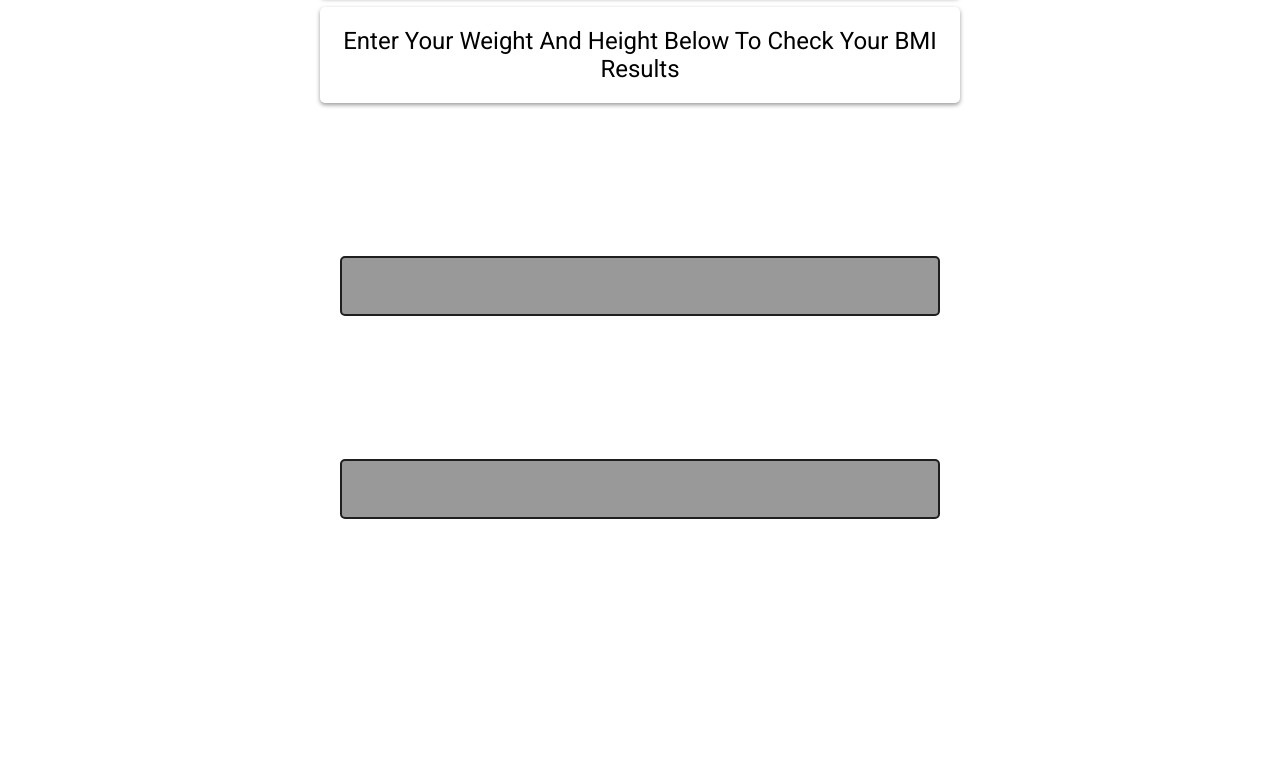
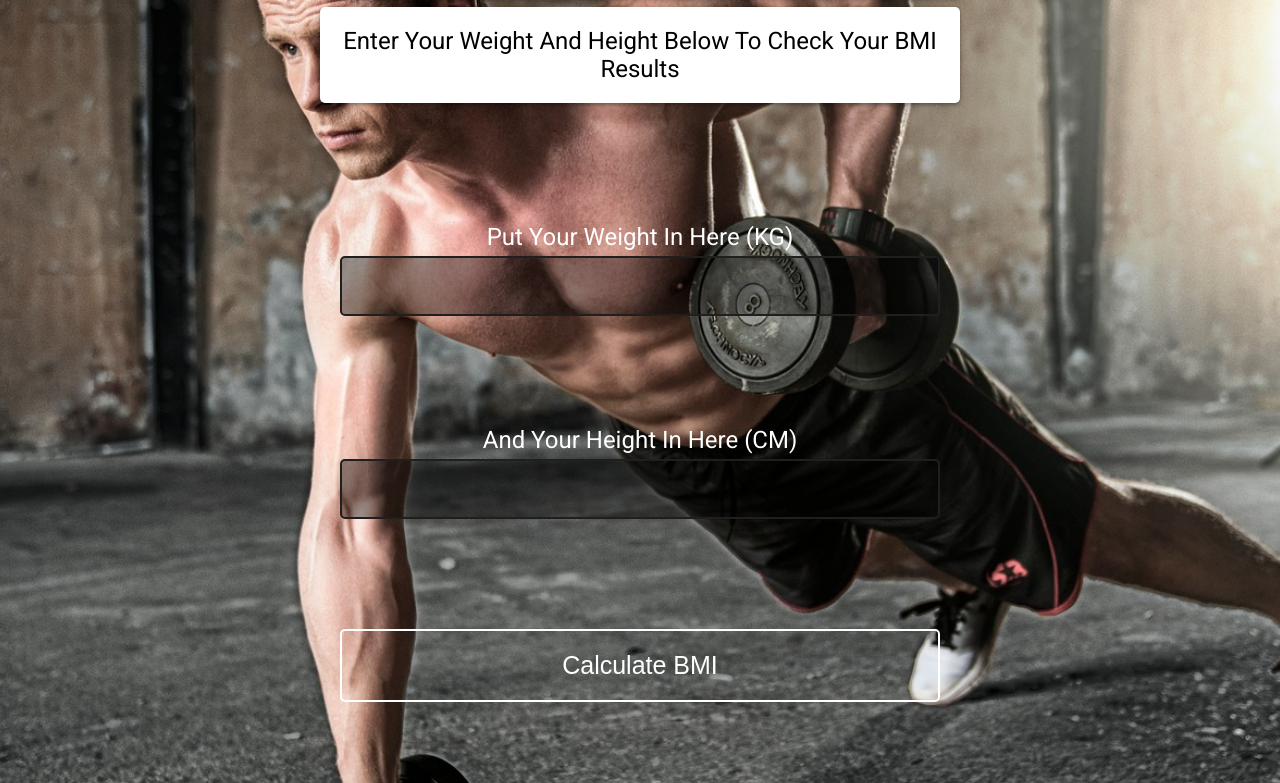
Before and after one commit to DeVitorCruz/BMI-calculator, a plain HTML site: page index.html in a window 1280 px wide. Shown: the part 185-968 px from the top of the page. Drawn offline with nearby package versions, Linux system fonts and the light colour scheme; the site is published under a folder, as on GitHub Pages, so addresses that start at the root find nothing.

Commit message:
Update style.css

```diff
--- a/css/style.css
+++ b/css/style.css
@@ -10,7 +10,7 @@ body {
   font-size: 1.5em;
   font-family: "Roboto", sans-serif;
   text-transform: capitalize;
-  background-image: url("/img/man-2604149_1920.jpg");
+  background-image: url("../img/man-2604149_1920.jpg");
   background-size: cover;
   background-repeat: no-repeat;
   background-position: center;
```
